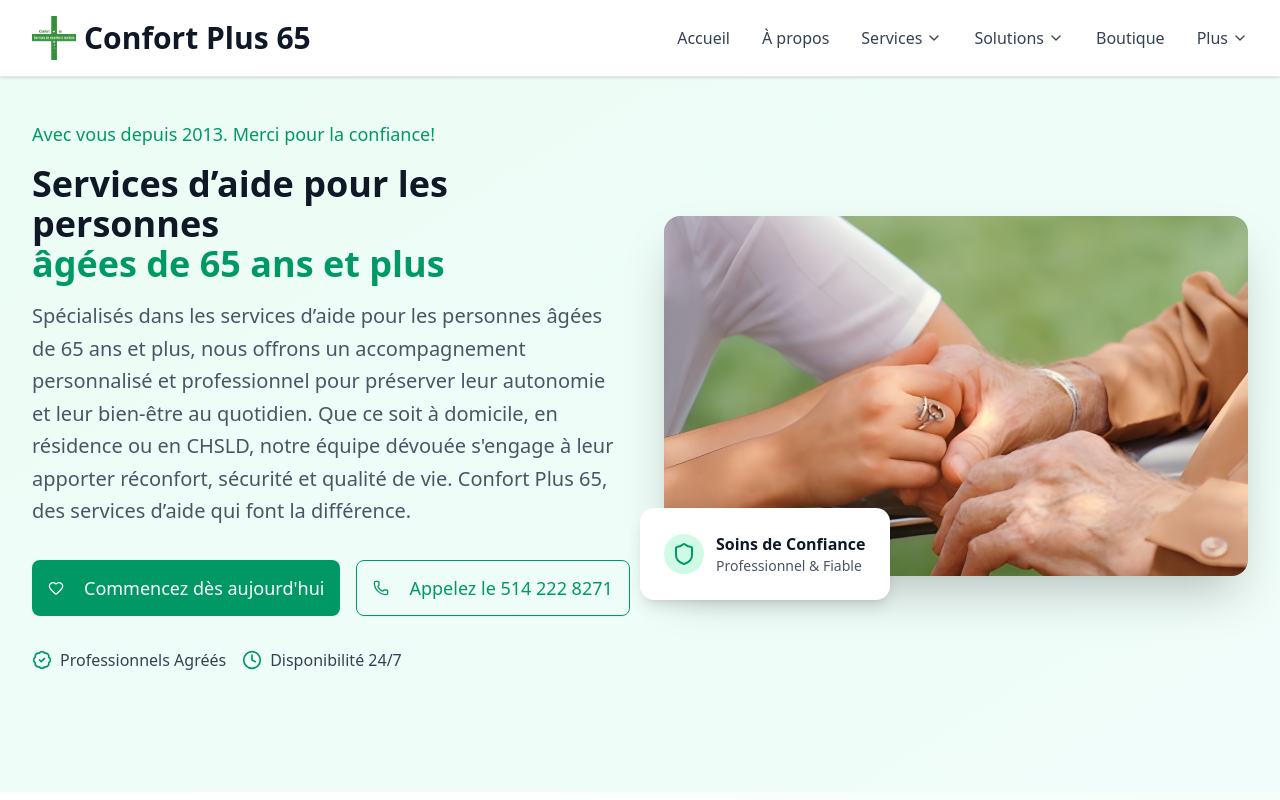
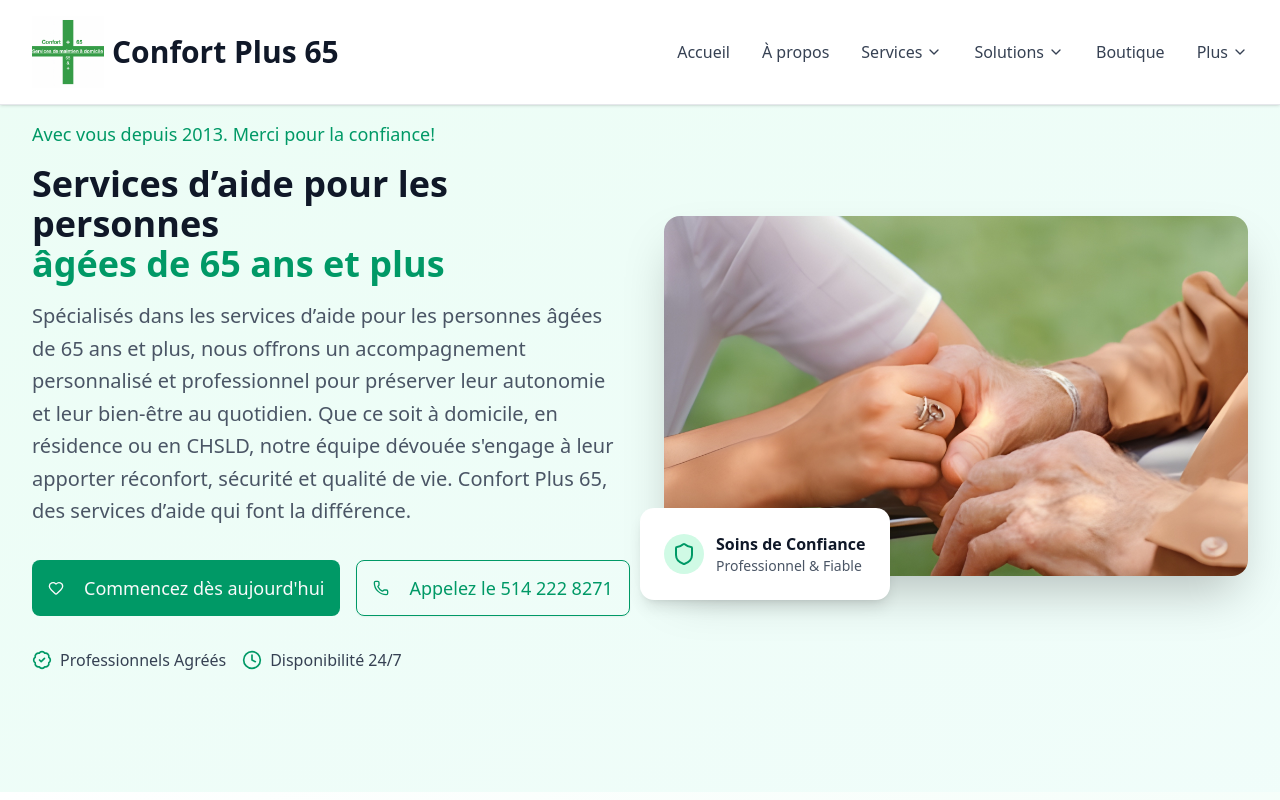
Before and after one commit to DigitariaWebs/Confort-Plus-65, a Next.js app: page / in a window 1280 px wide. Shown: the top 800 px of the page. Built offline with nearby package versions, Linux system fonts and the light colour scheme.

Commit message:
resolution du logo

```diff
--- a/src/components/layout/Footer.tsx
+++ b/src/components/layout/Footer.tsx
@@ -10,9 +10,10 @@
             <Image
               src="/Logo.png"
               alt="Confort Plus 65 Logo"
-              width={32}
-              height={32}
-              className="h-10 w-10"
+              width={100}
+              height={100}
+              quality={100}
+              className="h-14 w-14 object-contain"
             />
             <span className="text-2xl font-bold">Confort Plus 65</span>
           </div>
--- a/src/components/layout/Header.tsx
+++ b/src/components/layout/Header.tsx
@@ -90,9 +90,11 @@
             <Image
               src="/Logo.png"
               alt="Confort Plus 65 Logo"
-              width={32}
-              height={32}
-              className="h-8 w-8 sm:h-10 sm:w-10 md:h-11 md:w-11"
+              width={120}
+              height={120}
+              quality={100}
+              priority={true}
+              className="h-12 w-12 sm:h-14 sm:w-14 md:h-16 md:w-16 lg:h-18 lg:w-18 object-contain"
             />
             <span className="text-xl sm:text-2xl md:text-3xl lg:text-3xl font-bold text-gray-900">
               <span className="hidden sm:inline">Confort Plus 65</span>
```
Also changed, not shown: public/Logo.png, public/Logo.svg (deleted).
